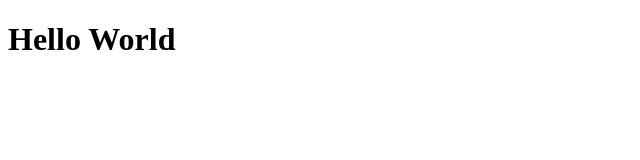
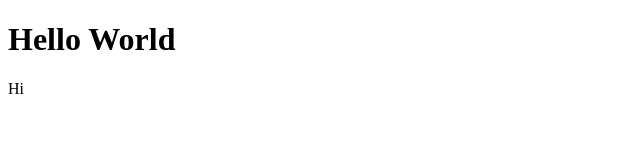
Before and after one commit to NikitaStarmoussov/gittest, a plain HTML site: page index.html in a window 1280 px wide. Shown: the full height of the page, 0-640 px from the left. Drawn offline with Linux system fonts and the light colour scheme.

Commit message:
fix: add p

```diff
--- a/index.html
+++ b/index.html
@@ -8,5 +8,6 @@
 </head>
 <body>
     <h1 class="title">Hello World</h1>
+    <p class="sub_title">Hi</p>
 </body>
 </html>
```
